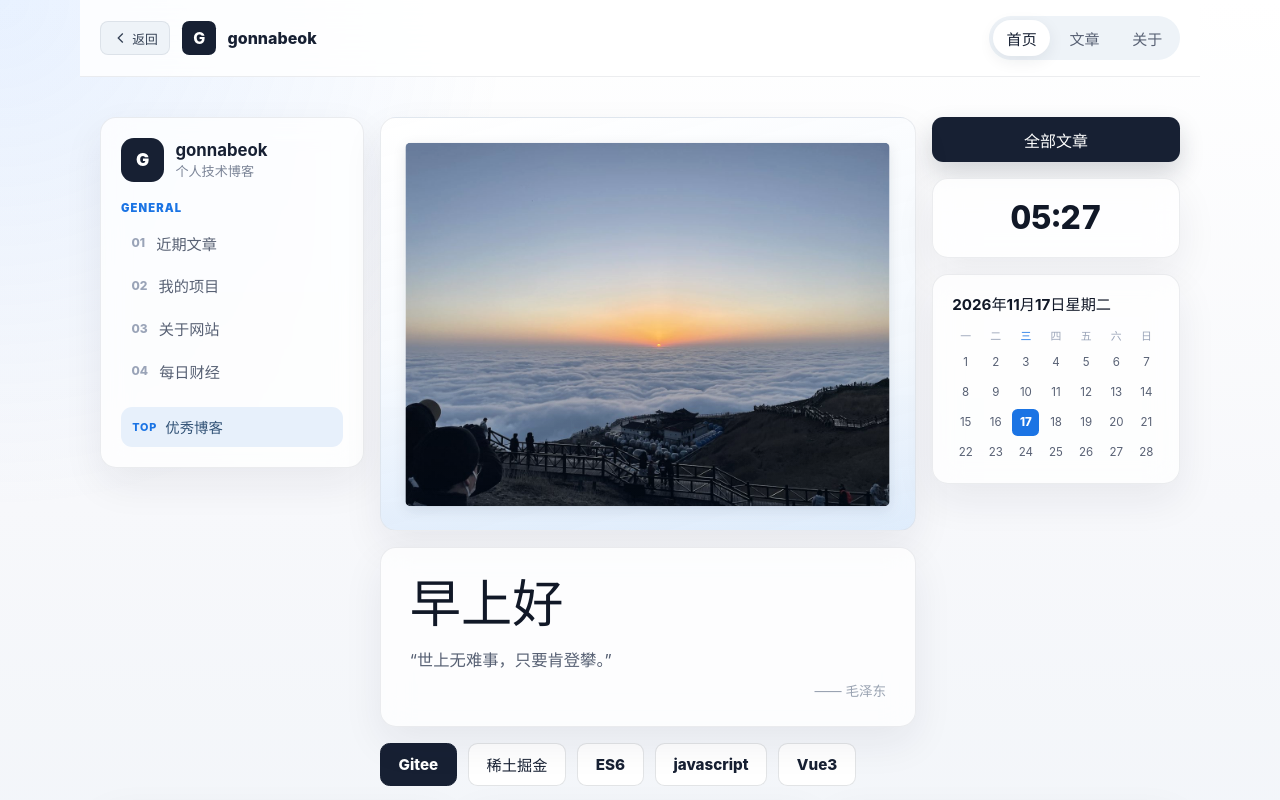
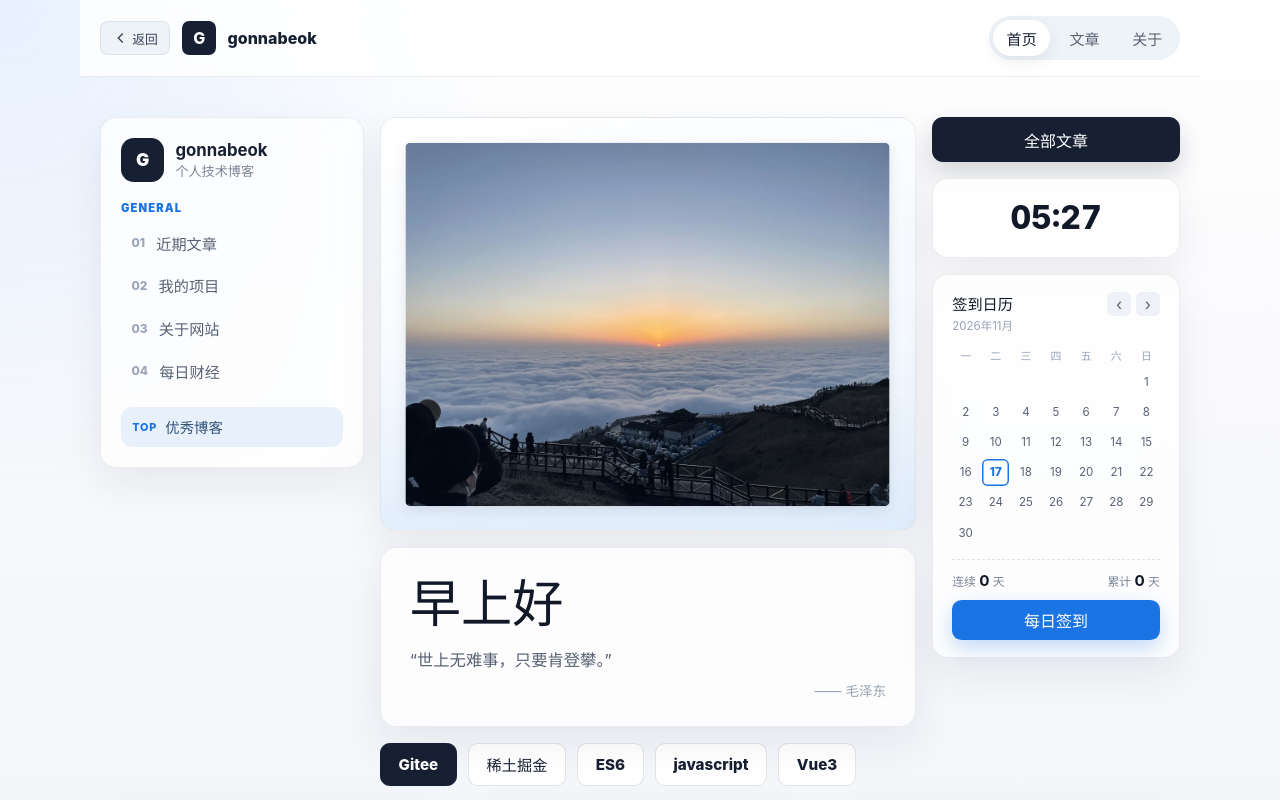
Before and after one commit to donk-6/gonnabeok.github.io, a Vue app: page /#/ in a window 1280 px wide. Shown: the top 800 px of the page. Built offline with nearby package versions, Linux system fonts and the light colour scheme.

Commit message:
feat: 日历增加每日签到功能

```diff
--- /dev/null
+++ b/src/components/CalendarCheckIn.vue
@@ -0,0 +1,352 @@
+<script setup lang="ts">
+import { computed, onBeforeUnmount, ref } from 'vue'
+
+const STORAGE_KEY = 'gonnabeok_checkin_dates'
+type DateKey = string
+
+/** 用本地时区生成 YYYY-MM-DD，避免 toISOString 的 UTC 偏移导致差一天。 */
+function toDateKey(date: Date): DateKey {
+  const y = date.getFullYear()
+  const m = String(date.getMonth() + 1).padStart(2, '0')
+  const d = String(date.getDate()).padStart(2, '0')
+  return `${y}-${m}-${d}`
+}
+
+function loadRecords(): DateKey[] {
+  try {
+    const raw = localStorage.getItem(STORAGE_KEY)
+    if (!raw) return []
+    const parsed: unknown = JSON.parse(raw)
+    return Array.isArray(parsed)
+      ? parsed.filter((item): item is DateKey => typeof item === 'string')
+      : []
+  } catch {
+    return []
+  }
+}
+
+const today = new Date()
+const todayKey = toDateKey(today)
+const records = ref<Set<DateKey>>(new Set(loadRecords()))
+
+const viewYear = ref(today.getFullYear())
+const viewMonth = ref(today.getMonth())
+
+const weekLabels = ['一', '二', '三', '四', '五', '六', '日']
+
+const monthTitle = computed(() => `${viewYear.value}年${viewMonth.value + 1}月`)
+
+/** 生成当月日历格子，周一为一周起点，前面用空格补齐。 */
+const cells = computed(() => {
+  const firstWeekday = (new Date(viewYear.value, viewMonth.value, 1).getDay() + 6) % 7
+  const daysInMonth = new Date(viewYear.value, viewMonth.value + 1, 0).getDate()
+  const result: { key: DateKey; day: number }[] = []
+  for (let i = 0; i < firstWeekday; i += 1) {
+    result.push({ key: `blank-${i}`, day: 0 })
+  }
+  for (let d = 1; d <= daysInMonth; d += 1) {
+    result.push({ key: toDateKey(new Date(viewYear.value, viewMonth.value, d)), day: d })
+  }
+  return result
+})
+
+const signedToday = computed(() => records.value.has(todayKey))
+const totalDays = computed(() => records.value.size)
+
+/** 连续签到：今天没签则从昨天起算，避免当天未签就清零。 */
+const streakDays = computed(() => {
+  let count = 0
+  const cursor = new Date(today)
+  if (!records.value.has(toDateKey(cursor))) {
+    cursor.setDate(cursor.getDate() - 1)
+  }
+  while (records.value.has(toDateKey(cursor))) {
+    count += 1
+    cursor.setDate(cursor.getDate() - 1)
+  }
+  return count
+})
+
+const tip = ref('')
+let tipTimer: number | undefined
+
+function showTip(text: string) {
+  tip.value = text
+  if (tipTimer) window.clearTimeout(tipTimer)
+  tipTimer = window.setTimeout(() => {
+    tip.value = ''
+  }, 2400)
+}
+
+function persist() {
+  try {
+    localStorage.setItem(STORAGE_KEY, JSON.stringify([...records.value]))
+  } catch {
+    // 隐私模式或存储不可用时静默降级，仅保留本次会话状态
+  }
+}
+
+function checkIn() {
+  if (signedToday.value) {
+    showTip('今天已经签到啦～')
+    return
+  }
+  const next = new Set(records.value)
+  next.add(todayKey)
+  records.value = next
+  persist()
+  showTip(`签到成功！已连续 ${streakDays.value} 天`)
+}
+
+function onDayClick(cell: { key: DateKey; day: number }) {
+  if (cell.key === todayKey) checkIn()
+}
+
+function shiftMonth(offset: number) {
+  const target = new Date(viewYear.value, viewMonth.value + offset, 1)
+  viewYear.value = target.getFullYear()
+  viewMonth.value = target.getMonth()
+}
+
+function goToday() {
+  viewYear.value = today.getFullYear()
+  viewMonth.value = today.getMonth()
+}
+
+const isCurrentMonth = computed(
+  () => viewYear.value === today.getFullYear() && viewMonth.value === today.getMonth(),
+)
+
+onBeforeUnmount(() => {
+  if (tipTimer) window.clearTimeout(tipTimer)
+})
+</script>
+
+<template>
+  <div class="glass-card checkin-card">
+    <div class="checkin-head">
+      <div>
+        <strong>签到日历</strong>
+        <small>{{ monthTitle }}</small>
+      </div>
+      <div class="checkin-nav">
+        <button type="button" aria-label="上个月" @click="shiftMonth(-1)">‹</button>
+        <button v-if="!isCurrentMonth" type="button" class="back-today" @click="goToday">今</button>
+        <button type="button" aria-label="下个月" @click="shiftMonth(1)">›</button>
+      </div>
+    </div>
+
+    <div class="checkin-week">
+      <span v-for="label in weekLabels" :key="label">{{ label }}</span>
+    </div>
+    <div class="checkin-days">
+      <span
+        v-for="cell in cells"
+        :key="cell.key"
+        class="checkin-day"
+        :class="{
+          blank: cell.day === 0,
+          'is-today': cell.key === todayKey,
+          signed: cell.day > 0 && records.has(cell.key),
+          clickable: cell.key === todayKey,
+        }"
+        @click="onDayClick(cell)"
+      >{{ cell.day || '' }}</span>
+    </div>
+
+    <div class="checkin-stats">
+      <span>连续 <b>{{ streakDays }}</b> 天</span>
+      <span>累计 <b>{{ totalDays }}</b> 天</span>
+    </div>
+
+    <button
+      type="button"
+      class="checkin-button"
+      :class="{ done: signedToday }"
+      @click="checkIn"
+    >
+      {{ signedToday ? '今日已签到 ✓' : '每日签到' }}
+    </button>
+
+    <transition name="checkin-fade">
+      <p v-if="tip" class="checkin-tip">{{ tip }}</p>
+    </transition>
+  </div>
+</template>
+
+<style scoped>
+.checkin-card {
+  padding: 1.1rem 1.2rem;
+}
+
+.checkin-head {
+  display: flex;
+  align-items: flex-start;
+  justify-content: space-between;
+  margin-bottom: 0.8rem;
+}
+
+.checkin-head strong {
+  display: block;
+  color: #111827;
+  font-size: 0.95rem;
+}
+
+.checkin-head small {
+  color: #9aa4b8;
+  font-size: 0.72rem;
+}
+
+.checkin-nav {
+  display: flex;
+  gap: 0.3rem;
+}
+
+.checkin-nav button {
+  display: grid;
+  width: 1.5rem;
+  height: 1.5rem;
+  place-items: center;
+  border: 0;
+  border-radius: 0.35rem;
+  color: #586174;
+  background: #eef2f8;
+  font-size: 1rem;
+  line-height: 1;
+  cursor: pointer;
+}
+
+.checkin-nav button:hover {
+  color: #1b74e4;
+  background: #e7f0fb;
+}
+
+.checkin-nav .back-today {
+  font-size: 0.7rem;
+  font-weight: 700;
+}
+
+.checkin-week,
+.checkin-days {
+  display: grid;
+  grid-template-columns: repeat(7, 1fr);
+  gap: 0.2rem;
+  text-align: center;
+}
+
+.checkin-week {
+  margin-bottom: 0.35rem;
+}
+
+.checkin-week span {
+  color: #9aa4b8;
+  font-size: 0.68rem;
+  font-weight: 700;
+}
+
+.checkin-day {
+  position: relative;
+  display: grid;
+  aspect-ratio: 1;
+  place-items: center;
+  border-radius: 0.35rem;
+  color: #586174;
+  font-size: 0.72rem;
+}
+
+.checkin-day.blank {
+  visibility: hidden;
+}
+
+.checkin-day.clickable {
+  cursor: pointer;
+}
+
+.checkin-day.signed {
+  color: #1b74e4;
+  background: #e7f0fb;
+  font-weight: 800;
+}
+
+.checkin-day.signed::after {
+  position: absolute;
+  bottom: 2px;
+  width: 3px;
+  height: 3px;
+  border-radius: 50%;
+  background: #1b74e4;
+  content: '';
+}
+
+.checkin-day.is-today {
+  box-shadow: inset 0 0 0 1.5px #1b74e4;
+  color: #1b74e4;
+  font-weight: 800;
+}
+
+.checkin-day.is-today.signed {
+  color: #ffffff;
+  background: #1b74e4;
+  box-shadow: none;
+}
+
+.checkin-day.is-today.signed::after {
+  background: #ffffff;
+}
+
+.checkin-stats {
+  display: flex;
+  justify-content: space-between;
+  margin: 0.8rem 0 0.6rem;
+  padding-top: 0.7rem;
+  border-top: 1px dashed rgba(23, 32, 51, 0.12);
+  color: #7a8496;
+  font-size: 0.74rem;
+}
+
+.checkin-stats b {
+  color: #111827;
+  font-size: 0.95rem;
+}
+
+.checkin-button {
+  width: 100%;
+  min-height: 2.5rem;
+  border: 0;
+  border-radius: 0.6rem;
+  color: #ffffff;
+  background: #1b74e4;
+  font-weight: 800;
+  cursor: pointer;
+  box-shadow: 0 0.5rem 1.2rem rgba(27, 116, 228, 0.25);
+}
+
+.checkin-button:hover {
+  background: #155fc0;
+}
+
+.checkin-button.done {
+  color: #8a94a6;
+  background: #eef2f8;
+  box-shadow: none;
+  cursor: default;
+}
+
+.checkin-tip {
+  margin: 0.55rem 0 0;
+  color: #1b74e4;
+  font-size: 0.74rem;
+  font-weight: 600;
+  text-align: center;
+}
+
+.checkin-fade-enter-active,
+.checkin-fade-leave-active {
+  transition: opacity 0.25s;
+}
+
+.checkin-fade-enter-from,
+.checkin-fade-leave-to {
+  opacity: 0;
+}
+</style>
--- a/src/styles.css
+++ b/src/styles.css
@@ -686,54 +686,6 @@ main {
   font-variant-numeric: tabular-nums;
 }
 
-.calendar-card {
-  padding: 1.1rem 1.2rem;
-}
-
-.calendar-card strong {
-  display: block;
-  margin-bottom: 0.8rem;
-  color: #111827;
-  font-size: 0.95rem;
-}
-
-.week-row,
-.date-grid {
-  display: grid;
-  grid-template-columns: repeat(7, 1fr);
-  gap: 0.2rem;
-  text-align: center;
-}
-
-.week-row {
-  margin-bottom: 0.35rem;
-}
-
-.week-row span {
-  color: #9aa4b8;
-  font-size: 0.68rem;
-  font-weight: 700;
-}
-
-.week-row .active-week {
-  color: #1b74e4;
-}
-
-.date-grid span {
-  display: grid;
-  aspect-ratio: 1;
-  place-items: center;
-  color: #586174;
-  border-radius: 0.35rem;
-  font-size: 0.72rem;
-}
-
-.date-grid span.today {
-  color: #ffffff;
-  background: #1b74e4;
-  font-weight: 800;
-}
-
 /* Bottom row */
 .lower-board {
   display: grid;
--- a/src/views/HomeView.vue
+++ b/src/views/HomeView.vue
@@ -5,6 +5,7 @@ import FinanceNewsModule from '../components/FinanceNewsModule.vue'
 import MusicModule from '../components/MusicModule.vue'
 import MascotCard from '../components/MascotCard.vue'
 import GreetingCard from '../components/GreetingCard.vue'
+import CalendarCheckIn from '../components/CalendarCheckIn.vue'
 import { openExternal } from '../lib/external'
 
 const featuredPosts = computed(() => posts.slice(0, 3))
@@ -15,15 +16,6 @@ const timeText = computed(() => {
     hour: '2-digit',
     minute: '2-digit',
     hour12: false,
-  })
-})
-
-const dateText = computed(() => {
-  return now.value.toLocaleDateString('zh-CN', {
-    year: 'numeric',
-    month: 'long',
-    day: 'numeric',
-    weekday: 'long',
   })
 })
 
@@ -88,16 +80,7 @@ onBeforeUnmount(() => {
         <span>{{ timeText }}</span>
       </div>
 
-      <div class="glass-card calendar-card">
-        <strong>{{ dateText }}</strong>
-        <div class="week-row">
-          <span>一</span><span>二</span><span
-            class="active-week">三</span><span>四</span><span>五</span><span>六</span><span>日</span>
-        </div>
-        <div class="date-grid">
-          <span v-for="day in 28" :key="day" :class="{ today: day === now.getDate() }">{{ day }}</span>
-        </div>
-      </div>
+      <CalendarCheckIn />
     </aside>
   </section>
 
```
